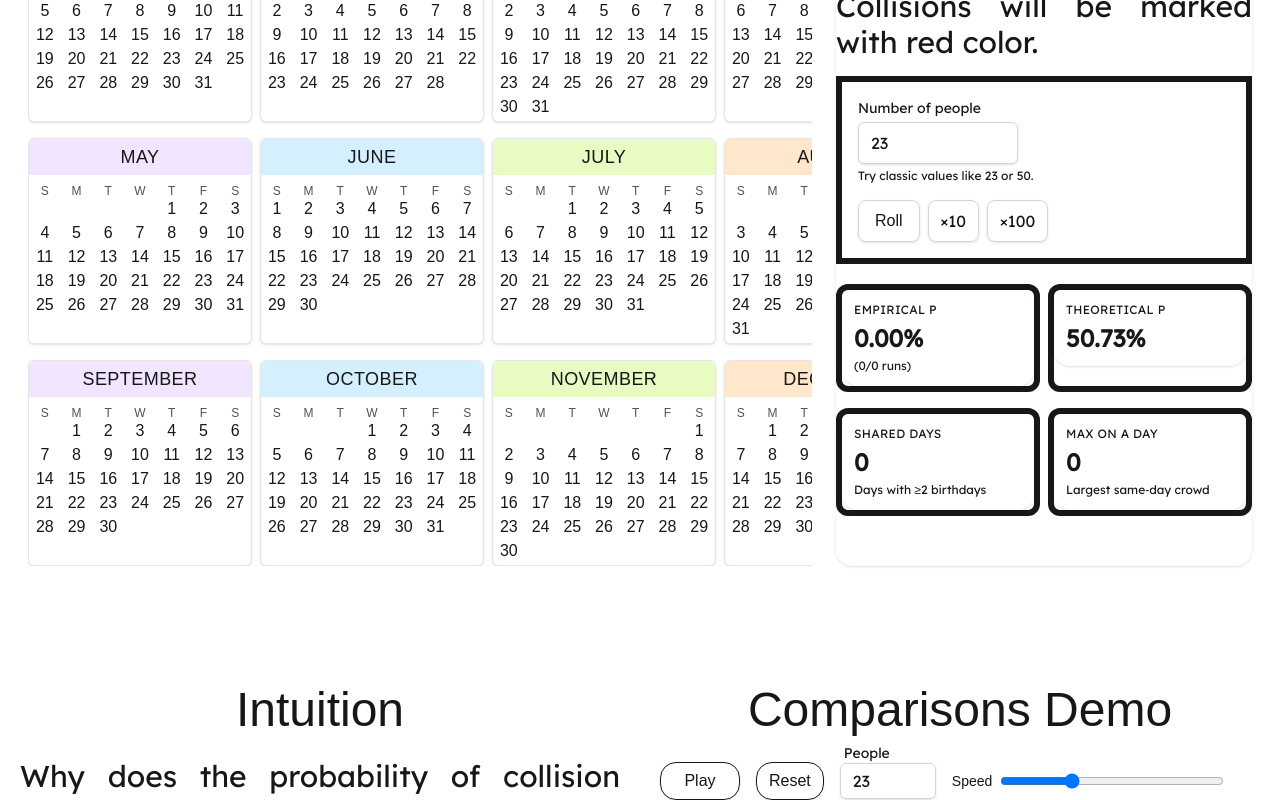
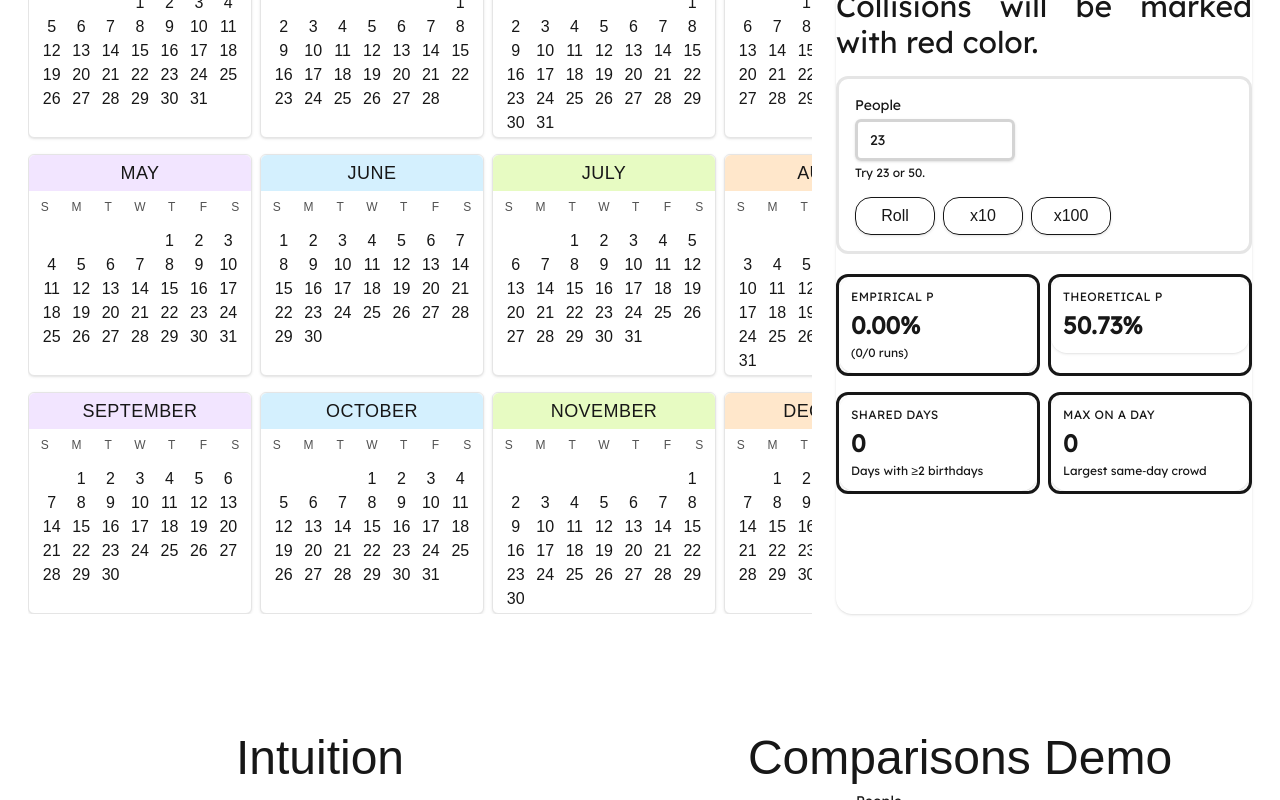
Before and after one commit to twohiccups/birthday-problem, a Next.js app: page / in a window 1280 px wide. Shown: the part 2460-3260 px from the top of the page. Built offline with nearby package versions, Linux system fonts and the light colour scheme; a web font is replaced by a local one.

Commit message:
feat: button styling refactor

```diff
--- /dev/null
+++ b/public/assets/components/Button.tsx
@@ -0,0 +1,26 @@
+'use client';
+
+import * as React from 'react';
+
+type ButtonProps = React.ButtonHTMLAttributes<HTMLButtonElement>;
+
+export default function Button({ className = '', children, ...props }: ButtonProps) {
+    return (
+        <button
+            className={`
+                font-sans
+        px-3 text-xs sm:text-base py-1.5
+        rounded-2xl shadow-sm border
+        hover:shadow hover:bg-neutral-50
+        hover:text-black
+        active:scale-95
+        transition transition-colors
+        min-w-20 shrink-0
+        ${className}
+      `}
+            {...props}
+        >
+            {children}
+        </button>
+    );
+}
--- a/public/assets/components/Calendar.tsx
+++ b/public/assets/components/Calendar.tsx
@@ -42,9 +42,9 @@ function CalendarGrid({ year, birthdaysByMonth }: { year: number; birthdaysByMon
 
 function Stat({ label, value, sublabel }: { label: string; value: string; sublabel?: string }) {
     return (
-        <div className="rounded-2xl p-3 shadow-sm">
+        <div className="rounded-2xl p-2 sm:p-3 shadow-sm">
             <div className="text-xs uppercase tracking-wide ">{label}</div>
-            <div className="mt-1 text-2xl font-semibold tabular-nums">{value}</div>
+            <div className="mt-1 text-lg sm:text-2xl font-semibold tabular-nums">{value}</div>
             {sublabel ? (
                 <div className="mt-1 text-xs">{sublabel}</div>
             ) : null}
@@ -117,20 +117,20 @@ export default function BirthdayParadoxSection() {
                     <div className="mt-5 space-y-4 font-lexend-deca">
                         <div>
                             <div className="mt-2 grid grid-cols-2 gap-2">
-                                <div className="border-6 rounded-xl">
+                                <div className="border-3   rounded-xl">
                                     <Stat label="Empirical P" value={`${(empiricalP * 100).toFixed(2)}%`} sublabel={`(${numRollsWithCollision}/${totalNumRolls} runs)`} />
                                 </div>
-                                <div className="border-6 rounded-xl">
+                                <div className="border-3   rounded-xl">
                                     <Stat label="Theoretical P" value={`${(theoreticalP * 100).toFixed(2)}%`} />
                                 </div>
                             </div>
                         </div>
 
                         <div className="grid grid-cols-2 gap-2">
-                            <div className="border-6 rounded-xl">
+                            <div className="border-3 rounded-xl">
                                 <Stat label="Shared days" value={`${totalSharedDays}`} sublabel="Days with ≥2 birthdays" />
                             </div>
-                            <div className="border-6 rounded-xl">
+                            <div className="border-3 rounded-xl">
                                 <Stat label="Max on a day" value={`${maxOnADay}`} sublabel="Largest same‑day crowd" />
                             </div>
                         </div>
--- a/public/assets/components/CalendarControls.tsx
+++ b/public/assets/components/CalendarControls.tsx
@@ -1,5 +1,6 @@
 "use client";
 import React from "react";
+import Button from "./Button";
 
 export default function CalendarControls({
     n,
@@ -13,10 +14,10 @@ export default function CalendarControls({
     onMultiRoll: (times: number) => void;
 }) {
     return (
-        <div className="flex flex-wrap items-end gap-4 border-6 rounded-xlborder-neutral-200 p-4 font-lexend-deca">
-            <div>
-                <label htmlFor="n" className="block text-sm font-medium">
-                    Number of people
+        <div className="flex flex-wrap items-end gap-2 sm:gap-4 rounded-xl border-3 border-neutral-200 p-2 sm:p-4 font-lexend-deca">
+            <div className="flex-1 min-w-[120px]">
+                <label htmlFor="n" className="block text-xs sm:text-sm font-medium">
+                    People
                 </label>
                 <input
                     id="n"
@@ -24,41 +25,31 @@ export default function CalendarControls({
                     min={1}
                     max={10000}
                     value={n}
-                    onChange={(e) => setN(Math.max(1, Math.min(10000, Number(e.target.value))))}
-                    className="mt-1 w-40 rounded-md border border-neutral-300 px-3 py-2 shadow-sm focus:outline-none focus:ring-2 focus:ring-sky-400"
+                    onChange={(e) =>
+                        setN(Math.max(1, Math.min(10000, Number(e.target.value))))
+                    }
+                    className="mt-1 w-full sm:w-40 rounded-md border-3 border-neutral-300 px-2 py-1.5 sm:px-3 sm:py-2 shadow-sm focus:outline-none focus:ring-2 focus:ring-sky-400 text-sm"
                     aria-describedby="n-help"
                 />
-                <p id="n-help" className="mt-1 text-xs">
-                    Try classic values like 23 or 50.
+                <p id="n-help" className="mt-1 text-[10px] sm:text-xs">
+                    Try 23 or 50.
                 </p>
             </div>
 
-            <div className="flex items-center gap-2">
-                <button
-                    type="button"
-                    className="font-sans rounded-lg border border-neutral-300 px-4 py-2 shadow-sm hover:bg-neutral-50 active:scale-[.99]"
-                    aria-label="Generate a new random set of birthdays"
-                    onClick={onRoll}
-                >
-                    Roll
-                </button>
-                <button
-                    type="button"
-                    className="rounded-lg border border-neutral-300 px-3 py-2 shadow-sm hover:bg-neutral-50 active:scale-[.99]"
-                    onClick={() => onMultiRoll(10)}
-                    aria-label="Run 10 rolls"
-                >
-                    ×10
-                </button>
-                <button
-                    type="button"
-                    className="rounded-lg border border-neutral-300 px-3 py-2 shadow-sm hover:bg-neutral-50 active:scale-[.99]"
-                    onClick={() => onMultiRoll(100)}
-                    aria-label="Run 100 rolls"
-                >
-                    ×100
-                </button>
+            <div className="flex items-center gap-1 sm:gap-2">
+                <Button
+                    onClick={onRoll}> Roll
+                </Button>
+                <Button
+                    onClick={() => onMultiRoll(10)}>
+                    x10
+                </Button>
+                <Button
+                    onClick={() => onMultiRoll(100)}>
+                    x100
+                </Button>
+
             </div>
-        </div>
+        </div >
     );
 }
--- a/public/assets/components/Comparisons.tsx
+++ b/public/assets/components/Comparisons.tsx
@@ -2,6 +2,7 @@
 
 import React, { useEffect, useMemo, useRef, useState } from "react";
 import { motion, AnimatePresence } from "framer-motion";
+import Button from "./Button";
 
 function calculateComparisons(n: number) {
     return (n * (n - 1)) / 2;
@@ -90,24 +91,23 @@ export default function Comparisons() {
                 <div className="flex flex-wrap items-center gap-3 sm:gap-4 py-1">
 
                     {/* Play / Pause */}
-                    <button
-                        className="px-3 text-xs sm:text-base py-1.5 rounded-2xl shadow-sm border hover:shadow transition min-w-20 shrink-0"
+
+                    <Button
                         onClick={() => setPlaying((p) => !p)}
                         aria-label={playing ? "Pause" : "Play"}
                     >
+
                         {playing ? "Pause" : "Play"}
-                    </button>
 
-                    {/* Reset */}
-                    <button
-                        className="px-3 text-xs sm:text-base py-1.5 rounded-2xl shadow-sm border hover:shadow transition shrink-0"
+                    </Button>
+
+                    <Button
                         onClick={() => {
                             setK(0);
                             setPlaying(false);
-                        }}
-                    >
+                        }}>
                         Reset
-                    </button>
+                    </Button>
 
                     {/* People input */}
                     <div className="flex flex-col items-start font-lexend-deca relative shrink-0">
@@ -245,6 +245,6 @@ export default function Comparisons() {
                     </svg>
                 </div>
             </div>
-        </div>
+        </div >
     );
 }
--- a/public/assets/components/Month.tsx
+++ b/public/assets/components/Month.tsx
@@ -87,7 +87,7 @@ export default function Month({
                             animate={{ scale: 1, opacity: 1 }}
                             exit={{ scale: 0.8, opacity: 0 }}
                             transition={{ type: "spring", stiffness: 300, damping: 20 }}
-                            className="absolute right-2 top-1/2 -translate-y-1/2   text-tiny sm:text-xs inline-flex h-3 w-3  sm:min-w-5 items-center justify-center rounded-full border border-red-400 bg-red-100 font-lexend-deca  font-bold text-red-700"
+                            className="absolute right-2 top-1/2 -translate-y-1/2   text-tiny sm:text-xs inline-flex h-3 w-3  sm:min-w-5 sm:min-h-5 items-center justify-center rounded-full border border-red-400 bg-red-100 font-lexend-deca  font-bold  text-red-700"
                             aria-label={`${collisions} day(s) in ${MONTH_NAMES[month]} have collisions`}
                             title={`${collisions} day(s) have collisions`}
                         >
@@ -98,7 +98,7 @@ export default function Month({
             </div>
 
             {/* Weekday row */}
-            <div className="grid grid-cols-7 text-center  text-tiny sm:text-xs text-neutral-600 gap-y-1 pt-2">
+            <div className="grid grid-cols-7 text-center  text-tiny sm:text-xs text-neutral-600 gap-y-1 pt-2 pb-2">
                 {WEEKDAYS_SHORT.map((d, i) => (
                     <div key={`${d}-${i}`}>
                         {d}
@@ -107,7 +107,8 @@ export default function Month({
             </div>
 
             {/* Dates grid */}
-            <div className="grid grid-cols-7 text-center text-tiny sm:text-base sm:gap-y-1 sm:pb-1">                {weeks.map((week, wi) =>
+            <div className="grid grid-cols-7  text-center text-tiny sm:text-base sm:gap-y-1 sm:pb-1 sm:p-2">
+                {weeks.map((week, wi) =>
                     week.map((day, di) => {
                         const hidden = day == null;
                         const count = hidden ? 0 : birthdaysForMonth[day] || 0;
@@ -151,7 +152,7 @@ export default function Month({
                                     )}
                                 </AnimatePresence>
 
-                            <span className={`relative z-10 ${count > 0 ? "text-black font-light" : ""}`}>
+                                <span className={`relative z-10 ${count > 0 ? "text-black font-extralight" : ""}`}>
                                     {hidden ? "•" : day}
                                 </span>
 
@@ -163,7 +164,7 @@ export default function Month({
                                             animate={{ y: 0, opacity: 1, scale: 1 }}
                                             exit={{ y: -6, opacity: 0, scale: 0.8 }}
                                             transition={{ type: "spring", stiffness: 350, damping: 18, delay }}
-                                        className="absolute -top-1 -right-1 flex h-3 w-3 sm:h-5 sm:w-5 items-center justify-center rounded-full border border-white bg-red-600 text-[10px] font-bold z-50 font-lexend-deca text-white shadow"
+                                            className="absolute -top-2 -right-2 flex h-3 w-3 sm:h-5 sm:w-5 items-center justify-center rounded-full border border-white bg-red-600 text-[10px] font-bold z-50 font-lexend-deca text-white shadow"
                                             aria-label={`${count} birthdays`}
                                         >
                                             {count}
```
Lines whose indentation alone changed are shown as unchanged.
